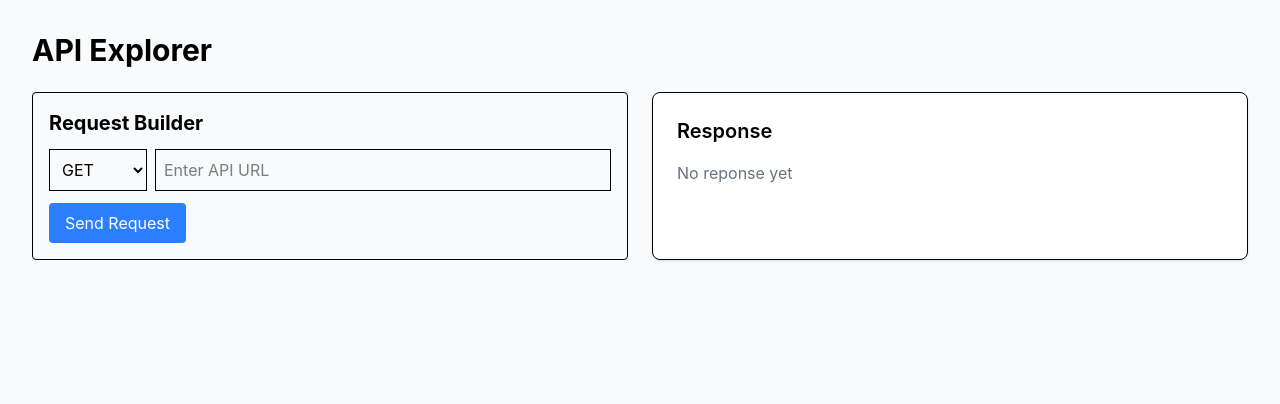
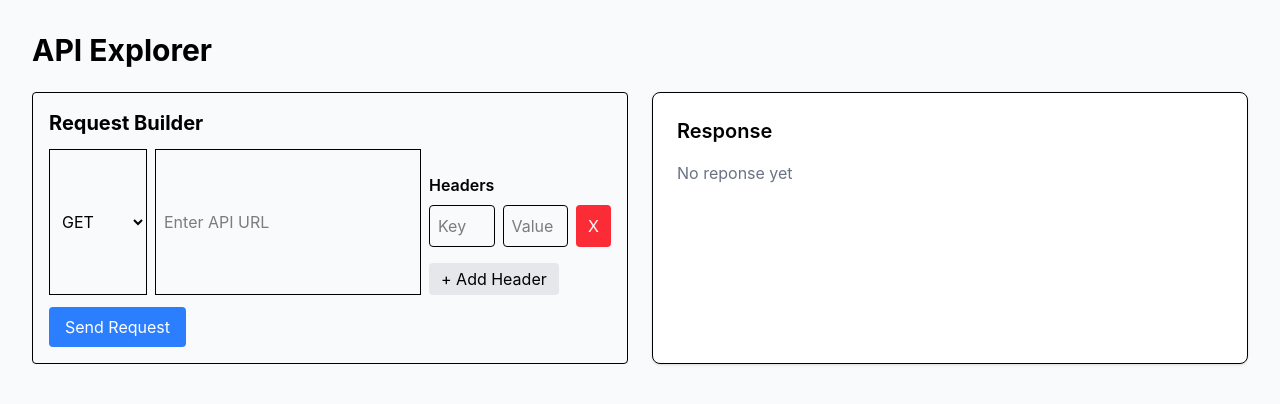
Before and after one commit to bsilcox1990/api-explorer-dashboard, a React (Vite) app: page / in a window 1280 px wide. Shown: the top 404 px of the page. Built offline with nearby package versions, Linux system fonts and the light colour scheme.

Commit message:
feat: add a header editor to the request

```diff
--- a/src/components/HeadersEditor.tsx
+++ b/src/components/HeadersEditor.tsx
@@ -0,0 +1,66 @@
+type Header = {
+    key: string
+    value: string
+}
+
+type Props = {
+    headers: Header[]
+    setHeaders: React.Dispatch<React.SetStateAction<Header[]>>
+}
+
+export default function HeadersEditor({ headers, setHeaders}: Props){
+
+    const updateHeader = (index: number, field: "key" | "value", value: string) => {
+        const updated = [...headers]
+        updated[index][field] = value
+        setHeaders(updated)
+    }
+
+    const addHeader = () => {
+        setHeaders([...headers, { key: "", value: ""}])
+    }
+
+    const removeHeader = (index: number) => {
+        const updated = headers.filter((_, i) => i !== index)
+        setHeaders(updated)
+    }
+
+    return (
+        <div className="mt-6">
+            <h3 className="font-semibold mb-2">Headers</h3>
+
+            {headers.map((header, index) => (
+                <div key={index} className="flex gap-2 mb-2">
+
+                    <input
+                        placeholder="Key"
+                        value={header.key}
+                        onChange={(e) => updateHeader(index, "key", e.target.value)}
+                        className="border p-2 rounded w-1/2"
+                    />
+
+                    <input
+                        placeholder="Value"
+                        value={header.value}
+                        onChange={(e) => updateHeader(index, "value", e.target.value)}
+                        className="border p-2 rounded w-1/2"
+                    />
+
+                    <button
+                        onClick={() => removeHeader(index)}
+                        className="bg-red-500 text-white px-3 rounded"
+                    >
+                        X
+                    </button>
+                </div>
+            ))}
+
+            <button
+                onClick={addHeader}
+                className="mt-2 bg-gray-200 px-3 py-1 rounded"
+            >
+                + Add Header
+            </button>
+        </div>
+    )
+}
--- a/src/components/RequestBuilder.tsx
+++ b/src/components/RequestBuilder.tsx
@@ -1,5 +1,6 @@
 import { useState } from "react";
 import axios from "axios";
+import HeadersEditor from "./HeadersEditor";
 
 type Props = {
     setResponse: (data: any) => void;
@@ -8,14 +9,25 @@ type Props = {
 export default function RequestBuilder({setResponse}: Props){
     const [url, setUrl] = useState("");
     const [method, setMethod] = useState("GET");
+    const [headers, setHeaders] = useState([{ key: "", value: ""}])
 
     const sendRequest = async () => {
+        const formattedHeaders = headers.reduce((acc, header) => {
+            if(header.key) {
+                acc[header.key] = header.value
+            }
+            return acc
+        }, {} as Record<string, string> )
+
+        console.log("Formatted Headers", formattedHeaders);
+
         try {
             const start = performance.now();
 
             const res = await axios({
                 method,
-                url
+                url,
+                headers: formattedHeaders
             })
 
             const end = performance.now();
@@ -55,6 +67,8 @@ export default function RequestBuilder({setResponse}: Props){
                     onChange={(e) => setUrl(e.target.value)}
                     className="border p-2 flex-1"
                 />
+
+                <HeadersEditor headers={headers} setHeaders={setHeaders} />
             </div>
 
             <button
```
